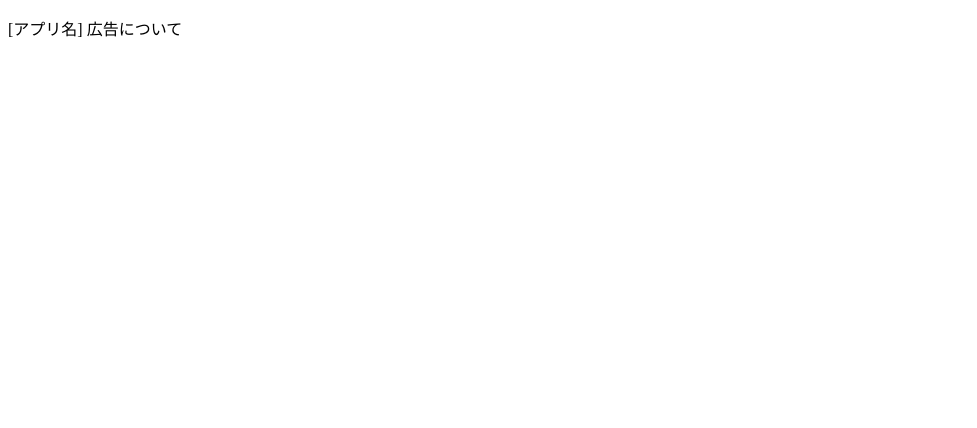
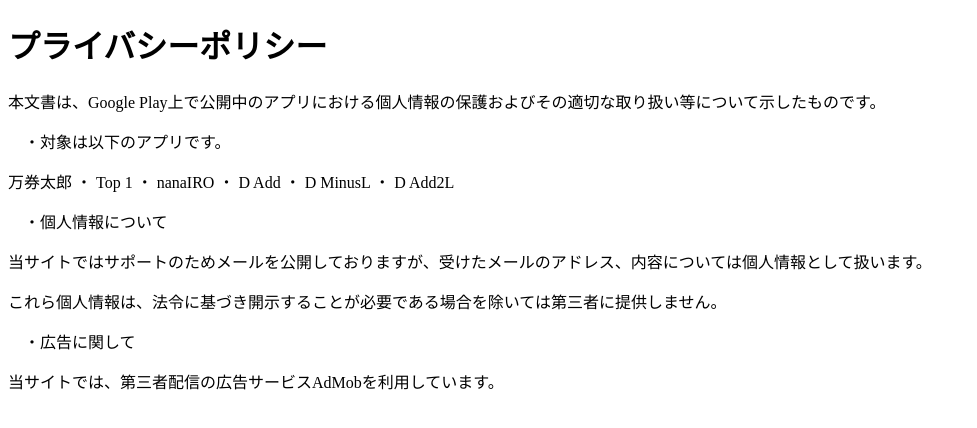
Before and after one commit to NARUTO-M-CCJ/ccjpp, a plain HTML site: page index.html in a window 1280 px wide. Shown: the whole page, without its empty margins (0-977 px from the left). Drawn offline with Linux system fonts and the light colour scheme.

Commit message:
Update index.html

```diff
--- a/index.html
+++ b/index.html
@@ -2,11 +2,17 @@
 <html lang="ja">
 <head>
 <meta charset="UTF-8">
-<title>プライバシーポリシー</title>
+<title>NARUTO.CCJ-PP</title>
 </head>
 <body>
-<p>[アプリ名]
-
-広告について</p>
+<h1>プライバシーポリシー</h1><p></p><p></p><p></p>
+<p>本文書は、Google Play上で公開中のアプリにおける個人情報の保護およびその適切な取り扱い等について示したものです。</p><p></p>
+<p>&emsp;・対象は以下のアプリです。</p><p></p>
+<p>万券太郎 ・  Top 1 ・  nanaIRO ・  D Add ・  D MinusL ・  D Add2L</p><p></p>
+<p>&emsp;・個人情報について</p>
+<p>当サイトではサポートのためメールを公開しておりますが、受けたメールのアドレス、内容については個人情報として扱います。</p>
+<p>これら個人情報は、法令に基づき開示することが必要である場合を除いては第三者に提供しません。</p><p></p>
+<p>&emsp;・広告に関して<p/>
+<p>当サイトでは、第三者配信の広告サービスAdMobを利用しています。</p>
 </body>
 </html>
```
